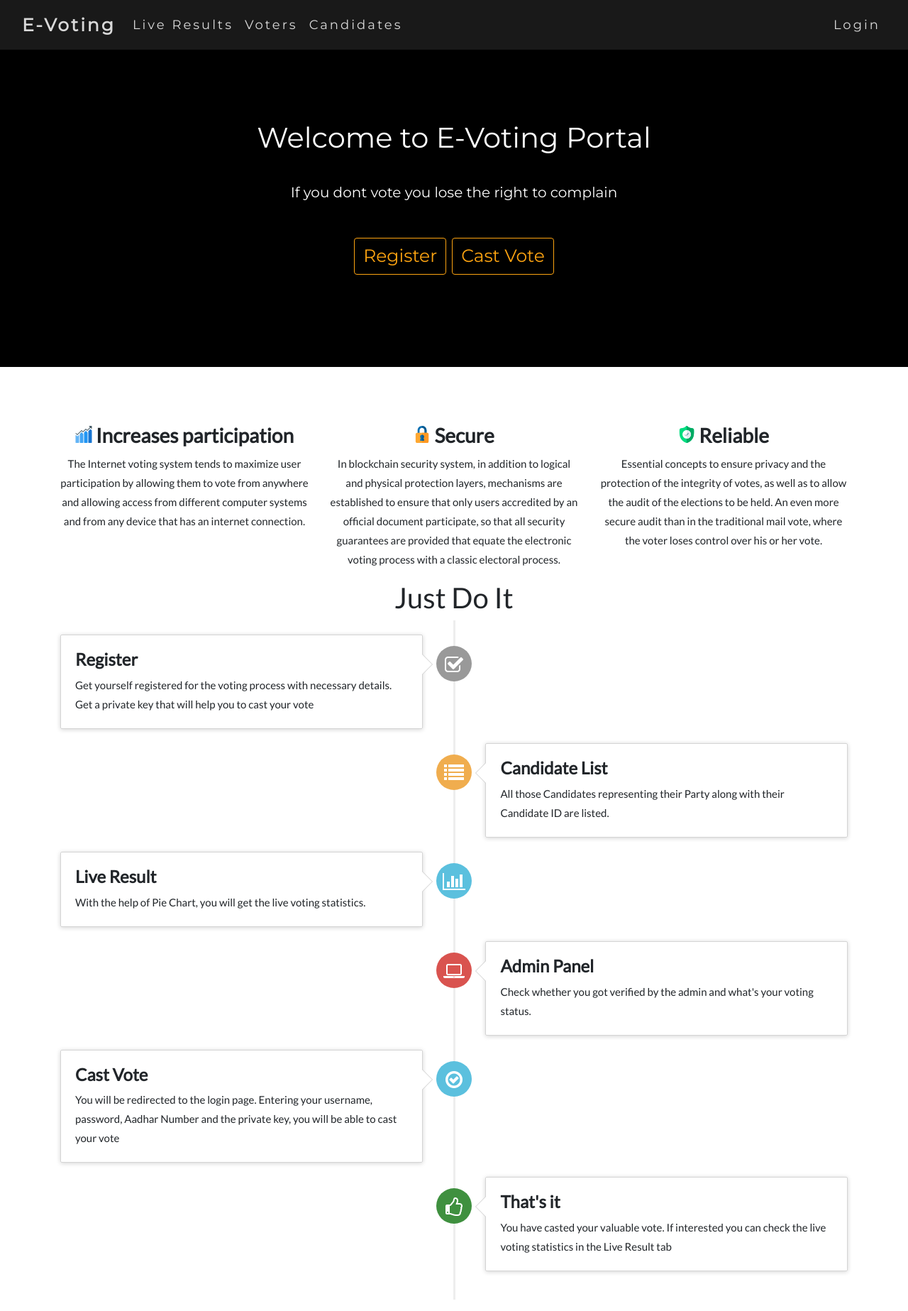
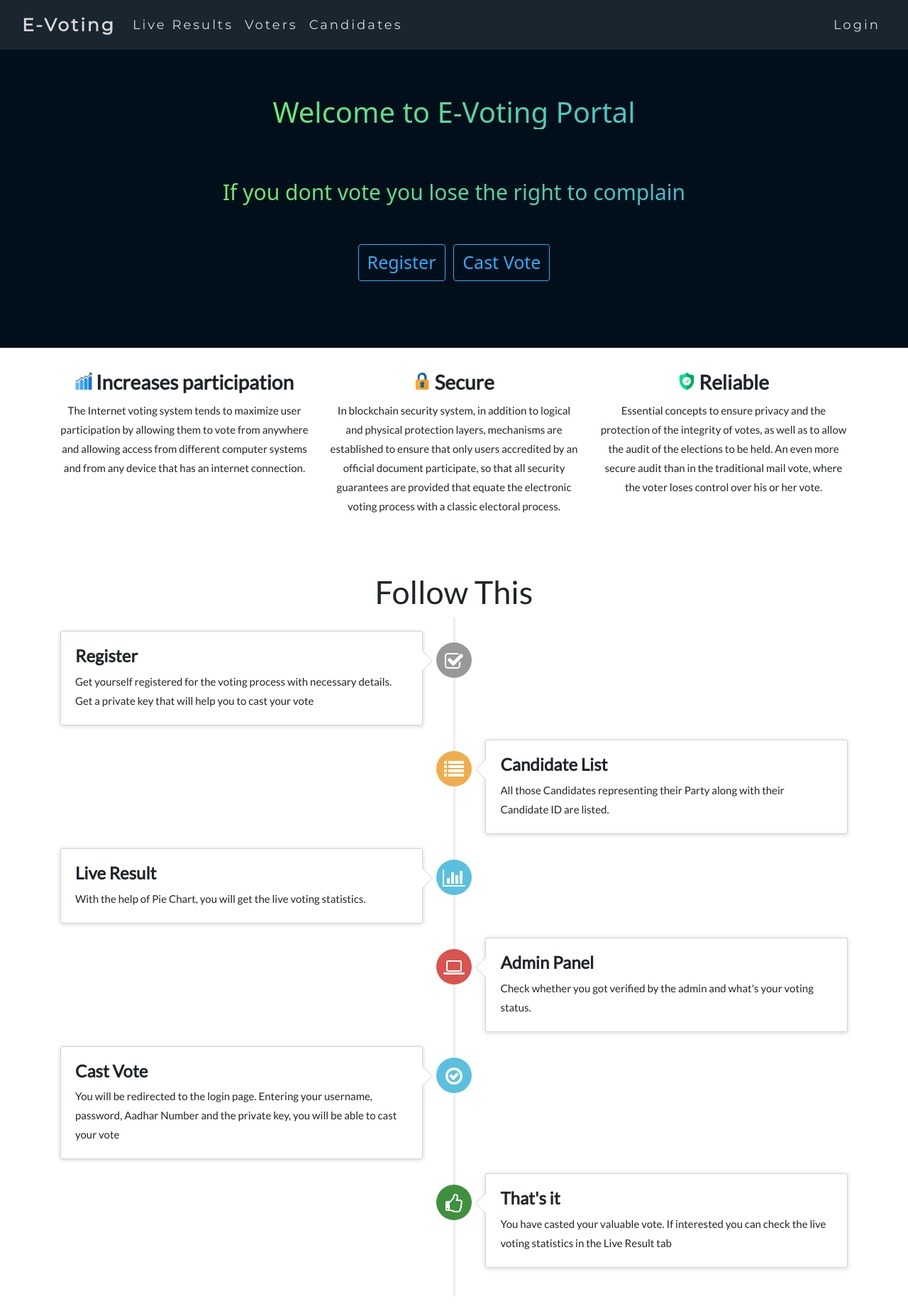
Before and after one commit to Anshit01/e-voting-using-blockchain, a Flask app: page / in a window 1280 px wide. Shown: the whole page at 71% size. After the commit the page ends 1826 px from the top, so only its background shows below. Run offline with Flask 2, Linux system fonts and the light colour scheme; some libraries are stand-ins or nearby versions.

Commit message:
added gradient to jumbotron

```diff
--- a/website/app/static/css/admin.css
+++ b/website/app/static/css/admin.css
@@ -17,3 +17,8 @@ h1{
 .row-down {
     background-color: #def7f6;
 }
+
+h1 {
+    font-size: 45px;
+
+}
--- a/website/app/static/css/base.css
+++ b/website/app/static/css/base.css
@@ -6,7 +6,7 @@ body {
   .navbar {
     font-family: Montserrat, sans-serif;
     margin-bottom: 0;
-    background-color: #000000;
+    background-color: hsl(204 100% 5%);
     border: 0;
     font-size: 18px !important;
     letter-spacing: 3px;
@@ -28,3 +28,15 @@ body {
   .dash {
     margin-left: 4px;
   }
+
+  .navbar-toggler-icon:hover {
+
+     text-decoration: none;
+     outline: none;
+
+  }
+
+  .navbar-toggler {
+    outline: none;
+    text-decoration: none;
+  }
--- a/website/app/static/css/cdl.css
+++ b/website/app/static/css/cdl.css
@@ -4,6 +4,7 @@
 
 h1 {
     text-align: center;
+
 }
 
 
--- a/website/app/static/css/index.css
+++ b/website/app/static/css/index.css
@@ -1,29 +1,59 @@
 
-  .jumbotron {
+  /**.jumbotron {
     background-color: #000000;
     color: #fff;
     padding: 100px 25px;
     font-family: Montserrat, sans-serif;
     border-radius: 0;
     margin-bottom: 80px;
+  }**/
+
+  .jumbotron {
+    background: hsl(204 100% 5%);
+    place-content: center;
+    font-family: system-ui;
+    font-size: min(200%, 5vmin);
+    border-radius: 0;
   }
 
 
   .btn {
-      border-color: #fca311;
+      border-color: hsl(204 100% 59%);
       background-color: transparent;
       font-size: 25px;
-      color: #fca311;
+      color: hsl(204 100% 59%);
       margin: 30px 2px;
   }
 
   .btn:hover {
-      background-color: #fca311;
+      background-color: hsl(204 100% 59%);
       color: #fff;
   }
 
+  /* .jumbo { */
+    /* font-size: 20px; */
+  /* } */
+
   .jumbo {
-    font-size: 20px;
+    background: linear-gradient(
+      to right,
+      hsl(98 100% 62%),
+      hsl(204 100% 59%)
+    );
+    -webkit-background-clip: text;
+    -webkit-text-fill-color: transparent;
+    text-align: center;
+  }
+
+  .main-heading {
+    background: linear-gradient(
+      to right,
+      hsl(98 100% 62%),
+      hsl(204 100% 59%)
+    );
+    -webkit-background-clip: text;
+    -webkit-text-fill-color: transparent;
+    text-align: center;
   }
 
 /************************BODY**************************************************************/
@@ -41,8 +71,14 @@
  /*****************************************TIMELINE*****************************************/
 
 
+ .con-2 {
+   margin-top: 5%;
+ }
 
+ #timeline {
+   font-size: 45px;
 
+ }
 
 
  .timeline {
--- a/website/app/templates/admin.html
+++ b/website/app/templates/admin.html
@@ -17,7 +17,7 @@
 
            <div class="col-10 mx-auto col-sm-10 tab">
 
-                 <h1>Voter's List</h1><br>
+                 <h1>Voter List</h1><br>
 
                  <table class="table">
 
--- a/website/app/templates/dashboard.html
+++ b/website/app/templates/dashboard.html
@@ -26,7 +26,7 @@
            </div>
 
            <div class="col-md-8 fill-form">
-               <h1><><b>Update Profile</b><></h1>
+               <h1><><b>Update Profile</b><></h1><br>
 
 
                         <form role="form" class="shift">
--- a/website/app/templates/index.html
+++ b/website/app/templates/index.html
@@ -10,7 +10,7 @@
 
 <div class="jumbotron text-center">
 
-    <h1>Welcome to E-Voting Portal</h1> <br>
+    <h1 class="main-heading">Welcome to E-Voting Portal</h1> <br>
     <p class="jumbo">If you dont vote you lose the right to complain</p>
 
     <div class="row">
@@ -66,7 +66,7 @@
 <div class="container con-2">
 
     <div class="page-header text-center">
-        <h1 id="timeline">Just Do It</h1>
+        <h1 id="timeline">Follow This </h1>
     </div>
 
     <ul class="timeline">
```
